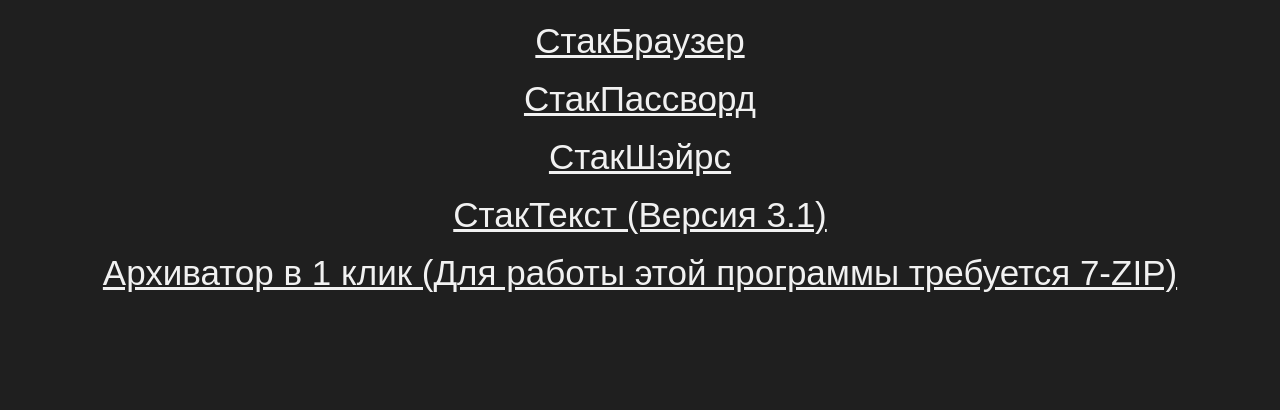
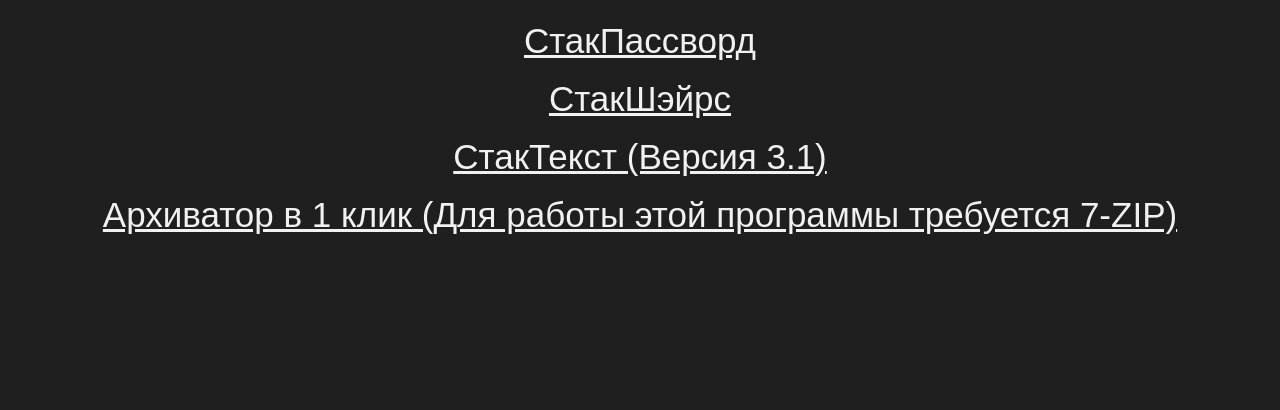
Before and after one commit to Sakatnex/sakatnex.github.io, a plain HTML site: page dl.html in a window 1280 px wide. Shown: the part 690-1100 px from the top of the page. Drawn offline with Linux system fonts and the light colour scheme.

Commit message:
Update dl.html

```diff
--- a/dl.html
+++ b/dl.html
@@ -84,8 +84,6 @@
         <li><h1>Мои программы</h1></li>
         <br>
         <br>
-        <li><a href="dl/StakBrowser.zip">СтакБраузер</a></li>
-        <br>
         <li><a href="dl/StakPassword.exe">СтакПассворд</a></li>
         <br>
         <li><a href="dl/StakShares.exe">СтакШэйрс</a></li>
```
